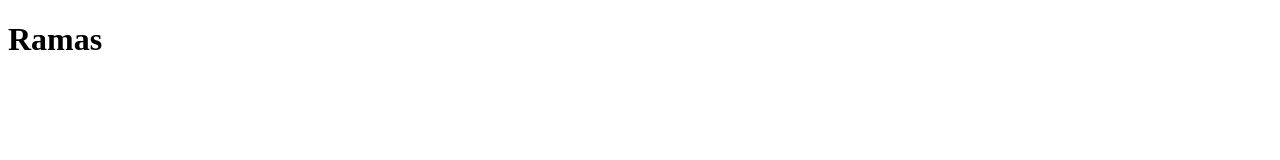
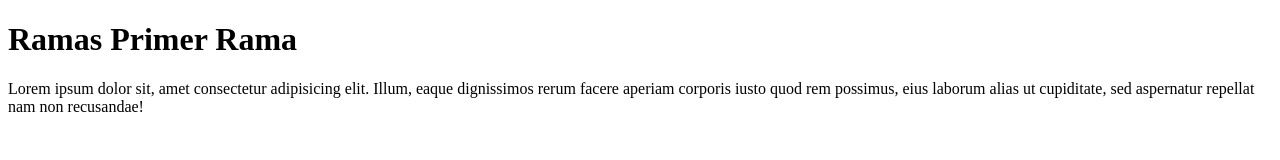
Before and after one commit to melicantamutto/ejercicio-ramas, a plain HTML site: page index.html in a window 1280 px wide. Drawn offline with Linux system fonts and the light colour scheme.

Commit message:
feat: creating the branch 'first-branch' and updating the index.html file

```diff
--- a/index.html
+++ b/index.html
@@ -7,6 +7,7 @@
     <title>Git Branch</title>
 </head>
 <body>
-    <h1>Ramas</h1>
+    <h1>Ramas Primer Rama</h1>
+    <p>Lorem ipsum dolor sit, amet consectetur adipisicing elit. Illum, eaque dignissimos rerum facere aperiam corporis iusto quod rem possimus, eius laborum alias ut cupiditate, sed aspernatur repellat nam non recusandae!</p>
 </body>
 </html>
```
